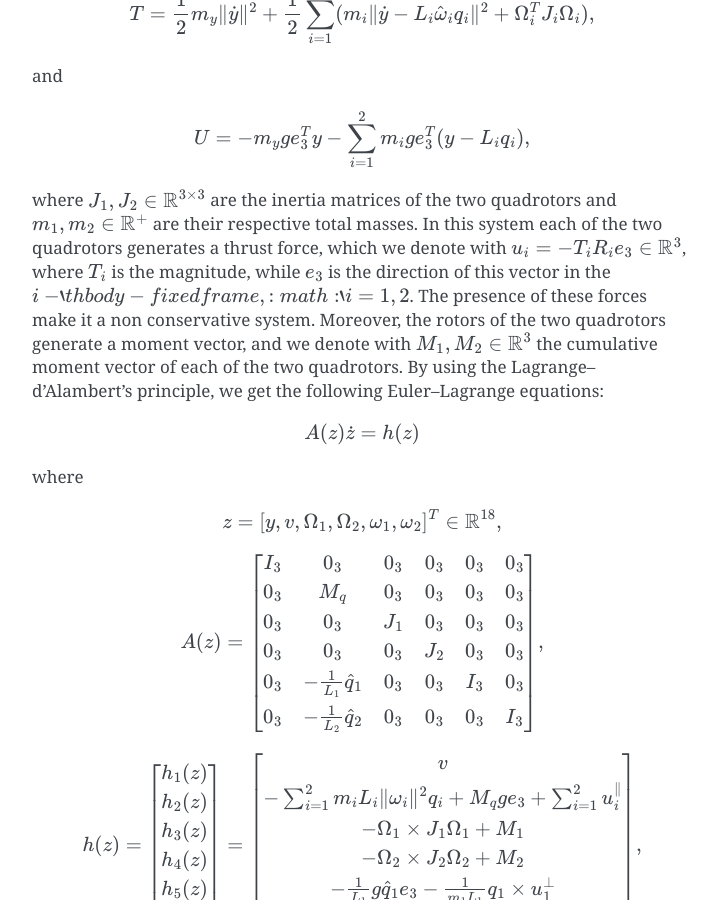
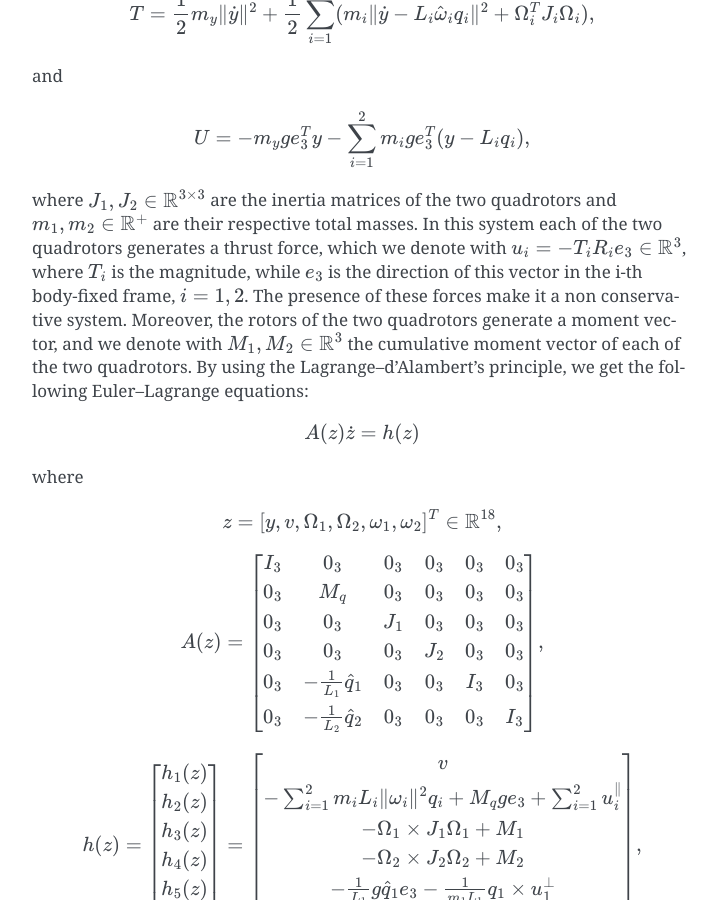
Before and after one commit to THREAD-3-2/RKMK_Commutator_free_integrators, a Sphinx documentation site: the page built from docs/ode.rst, in a window 1280 px wide and 900 px high, scrolled down 913 px. Shown: the whole window, without its empty margins (388-1105 px from the left). Built offline with Sphinx 7.4.7, drawn with Linux system fonts in a browser that asks for light colours; some of the changed lines change nothing that is shown.

Commit message:
Update ode.rst

```diff
--- a/docs/ode.rst
+++ b/docs/ode.rst
@@ -47,7 +47,7 @@ and
 		U= -m_yge_3^Ty - \sum_{i=1}^2 m_ige_3^T(y-L_iq_i),
 	\end{align}
 
-where :math:`J_1,J_2\in\mathbb{R}^{3\times 3}` are the inertia matrices of the two quadrotors and :math:`m_1,m_2\in\mathbb{R}^+` are their respective total masses. In this system each of the two quadrotors generates a thrust force, which we denote with :math:`u_i = -T_iR_ie_3\in\mathbb{R}^3`, where :math:`T_i` is the magnitude, while :math:`e_3` is the direction of this vector in the :math:`i-`th body-fixed frame, :math:`i=1,2`. The presence of these forces make it a non conservative system. Moreover, the rotors of the two quadrotors generate a moment vector, and we denote with :math:`M_1, M_2\in\mathbb{R}^3` the cumulative moment vector of each of the two quadrotors. By using the Lagrange--d'Alambert's principle, we get the following Euler--Lagrange equations:
+where :math:`J_1,J_2\in\mathbb{R}^{3\times 3}` are the inertia matrices of the two quadrotors and :math:`m_1,m_2\in\mathbb{R}^+` are their respective total masses. In this system each of the two quadrotors generates a thrust force, which we denote with :math:`u_i = -T_iR_ie_3\in\mathbb{R}^3`, where :math:`T_i` is the magnitude, while :math:`e_3` is the direction of this vector in the i-th body-fixed frame, :math:`i=1,2`. The presence of these forces make it a non conservative system. Moreover, the rotors of the two quadrotors generate a moment vector, and we denote with :math:`M_1, M_2\in\mathbb{R}^3` the cumulative moment vector of each of the two quadrotors. By using the Lagrange--d'Alambert's principle, we get the following Euler--Lagrange equations:
 
 .. math::
 
```
